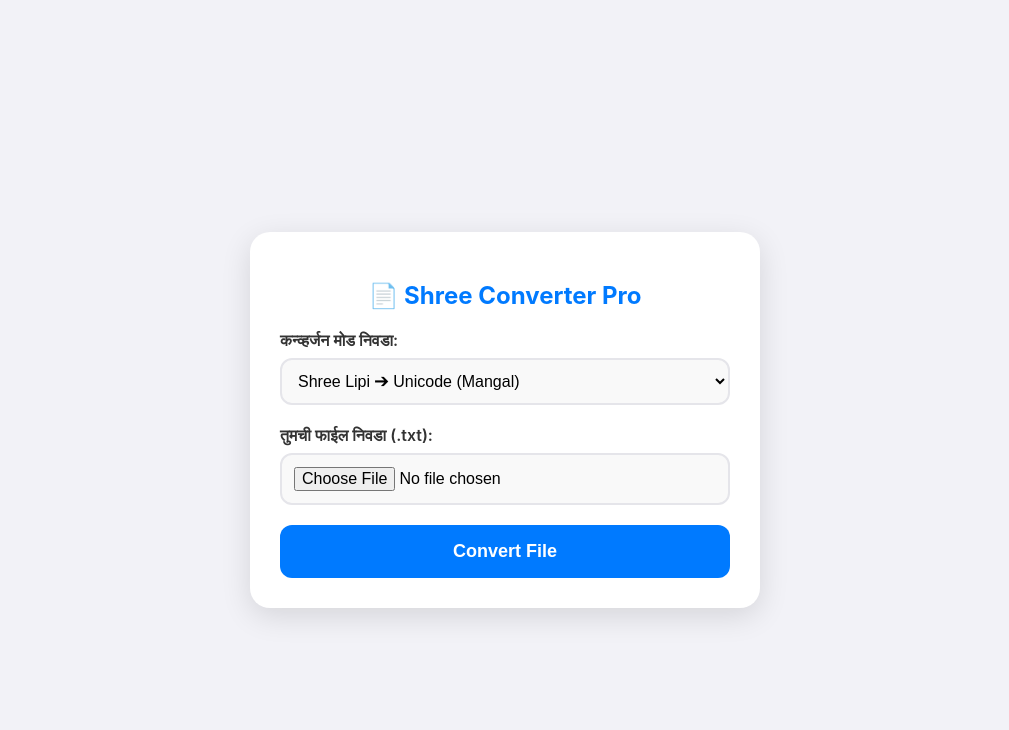
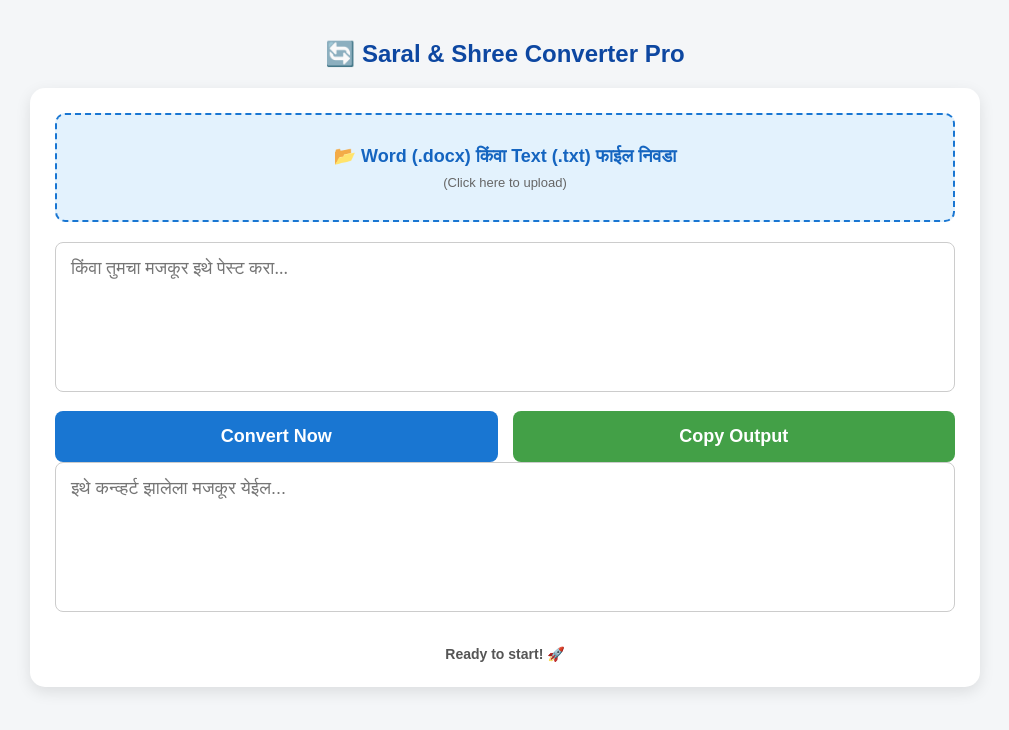
Before and after one commit to rohanborsa6600-tech/Bhai-app, a plain HTML site: page index.html in a window 1280 px wide. Shown: the whole page, without its empty margins (135-1144 px from the left). Drawn offline with nearby package versions, Linux system fonts and the light colour scheme; a web font is replaced by a local one.

Commit message:
Update index.html

```diff
--- a/index.html
+++ b/index.html
@@ -3,55 +3,133 @@
 <head>
     <meta charset="UTF-8">
     <meta name="viewport" content="width=device-width, initial-scale=1.0">
-    <title>Shree708 Professional Converter</title>
+    <title>Saral/Shree Font Converter</title>
+
+    <script src="https://cdnjs.cloudflare.com/ajax/libs/mammoth/1.6.0/mammoth.browser.min.js"></script>
+
     <style>
-        body { font-family: -apple-system, BlinkMacSystemFont, "Segoe UI", Roboto, sans-serif; background: #f2f2f7; padding: 20px; display: flex; justify-content: center; align-items: center; height: 100vh; margin: 0; }
-        .card { background: white; padding: 30px; border-radius: 20px; box-shadow: 0 8px 30px rgba(0,0,0,0.12); width: 100%; max-width: 450px; text-align: center; }
-        h2 { margin-bottom: 20px; color: #007AFF; }
+        /* तुमचा श्री-लिपी फॉन्ट */
+        @font-face {
+            font-family: 'LegacyFont';
+            src: url('Shreelipi_0714.TTF') format('truetype');
+        }
 
-        .control-group { margin-bottom: 20px; text-align: left; }
-        label { display: block; margin-bottom: 8px; font-weight: 600; color: #333; }
+        body {
+            font-family: sans-serif;
+            background-color: #f4f6f8;
+            padding: 20px;
+            display: flex;
+            flex-direction: column;
+            align-items: center;
+            min-height: 100vh;
+            margin: 0;
+        }
 
-        select, input[type="file"] { width: 100%; padding: 12px; border: 2px solid #e5e5ea; border-radius: 12px; font-size: 16px; box-sizing: border-box; background: #f9f9f9; }
+        h2 { color: #0d47a1; margin-bottom: 20px; }
 
-        button { background: #007AFF; color: white; border: none; padding: 16px; border-radius: 12px; font-size: 18px; font-weight: bold; width: 100%; cursor: pointer; transition: 0.2s; }
-        button:active { transform: scale(0.98); }
-        button:disabled { background: #ccc; cursor: not-allowed; }
+        .container {
+            width: 100%;
+            max-width: 900px;
+            background: white;
+            padding: 25px;
+            border-radius: 15px;
+            box-shadow: 0 5px 15px rgba(0,0,0,0.1);
+        }
 
-        #progress-area { margin-top: 25px; display: none; }
-        .progress-track { background: #e5e5ea; height: 10px; border-radius: 5px; overflow: hidden; }
-        .progress-fill { height: 100%; background: #34c759; width: 0%; transition: width 0.3s ease; }
-        #status-text { margin-top: 10px; font-size: 14px; color: #666; }
+        /* फाईल अपलोड बॉक्स */
+        .upload-area {
+            border: 2px dashed #1976d2;
+            padding: 30px;
+            text-align: center;
+            border-radius: 10px;
+            margin-bottom: 20px;
+            background: #e3f2fd;
+            cursor: pointer;
+            transition: 0.3s;
+        }
+
+        .upload-area:hover { background: #bbdefb; }
+
+        input[type="file"] { display: none; }
+
+        label.upload-label {
+            font-size: 18px;
+            color: #1565c0;
+            font-weight: bold;
+            display: block;
+            cursor: pointer;
+        }
+
+        textarea {
+            width: 100%;
+            height: 150px;
+            padding: 15px;
+            border: 1px solid #ccc;
+            border-radius: 8px;
+            font-size: 18px;
+            resize: none;
+            margin-bottom: 15px;
+            box-sizing: border-box;
+        }
+
+        /* इनपुट आणि आऊटपुट फॉन्ट्स */
+        #legacy_text { font-family: 'LegacyFont'; color: #c62828; }
+        #unicode_text { font-family: 'Mukta', sans-serif; color: #2e7d32; }
+
+        .btn-group { display: flex; gap: 15px; }
+
+        button {
+            flex: 1;
+            padding: 15px;
+            border: none;
+            border-radius: 8px;
+            font-size: 18px;
+            font-weight: bold;
+            cursor: pointer;
+            color: white;
+            transition: 0.2s;
+        }
+
+        #convert_btn { background: #1976d2; }
+        #convert_btn:hover { background: #1565c0; }
+
+        #copy_btn { background: #43a047; }
+        #copy_btn:hover { background: #2e7d32; }
+
+        #status {
+            margin-top: 15px;
+            color: #555;
+            font-size: 14px;
+            text-align: center;
+            font-weight: bold;
+        }
     </style>
 </head>
 <body>
 
-<div class="card">
-    <h2>📄 Shree Converter Pro</h2>
+    <h2>🔄 Saral & Shree Converter Pro</h2>
 
-    <div class="control-group">
-        <label>कन्व्हर्जन मोड निवडा:</label>
-        <select id="mode">
-            <option value="S2U">Shree Lipi ➔ Unicode (Mangal)</option>
-            <option value="U2S">Unicode (Mangal) ➔ Shree Lipi</option>
-        </select>
+    <div class="container">
+
+        <div class="upload-area" onclick="document.getElementById('file_input').click()">
+            <label class="upload-label">📂 Word (.docx) किंवा Text (.txt) फाईल निवडा</label>
+            <div style="font-size: 13px; color: #666; margin-top: 8px;">(Click here to upload)</div>
+            <input type="file" id="file_input" accept=".txt, .docx" />
+        </div>
+
+        <textarea id="legacy_text" placeholder="किंवा तुमचा मजकूर इथे पेस्ट करा..."></textarea>
+
+        <div class="btn-group">
+            <button id="convert_btn">Convert Now</button>
+            <button id="copy_btn">Copy Output</button>
+        </div>
+
+        <textarea id="unicode_text" readonly placeholder="इथे कन्व्हर्ट झालेला मजकूर येईल..."></textarea>
+
+        <div id="status">Ready to start! 🚀</div>
     </div>
 
-    <div class="control-group">
-        <label>तुमची फाईल निवडा (.txt):</label>
-        <input type="file" id="fileInput" accept=".txt">
-    </div>
+    <script src="js/logic.js"></script>
 
-    <button id="convertBtn" onclick="startConversion()">Convert File</button>
-
-    <div id="progress-area">
-        <div class="progress-track">
-            <div class="progress-fill" id="progressBar"></div>
-        </div>
-        <p id="status-text">तयारी करत आहे...</p>
-    </div>
-</div>
-
-<script src="js/logic.js"></script>
 </body>
 </html>
```
